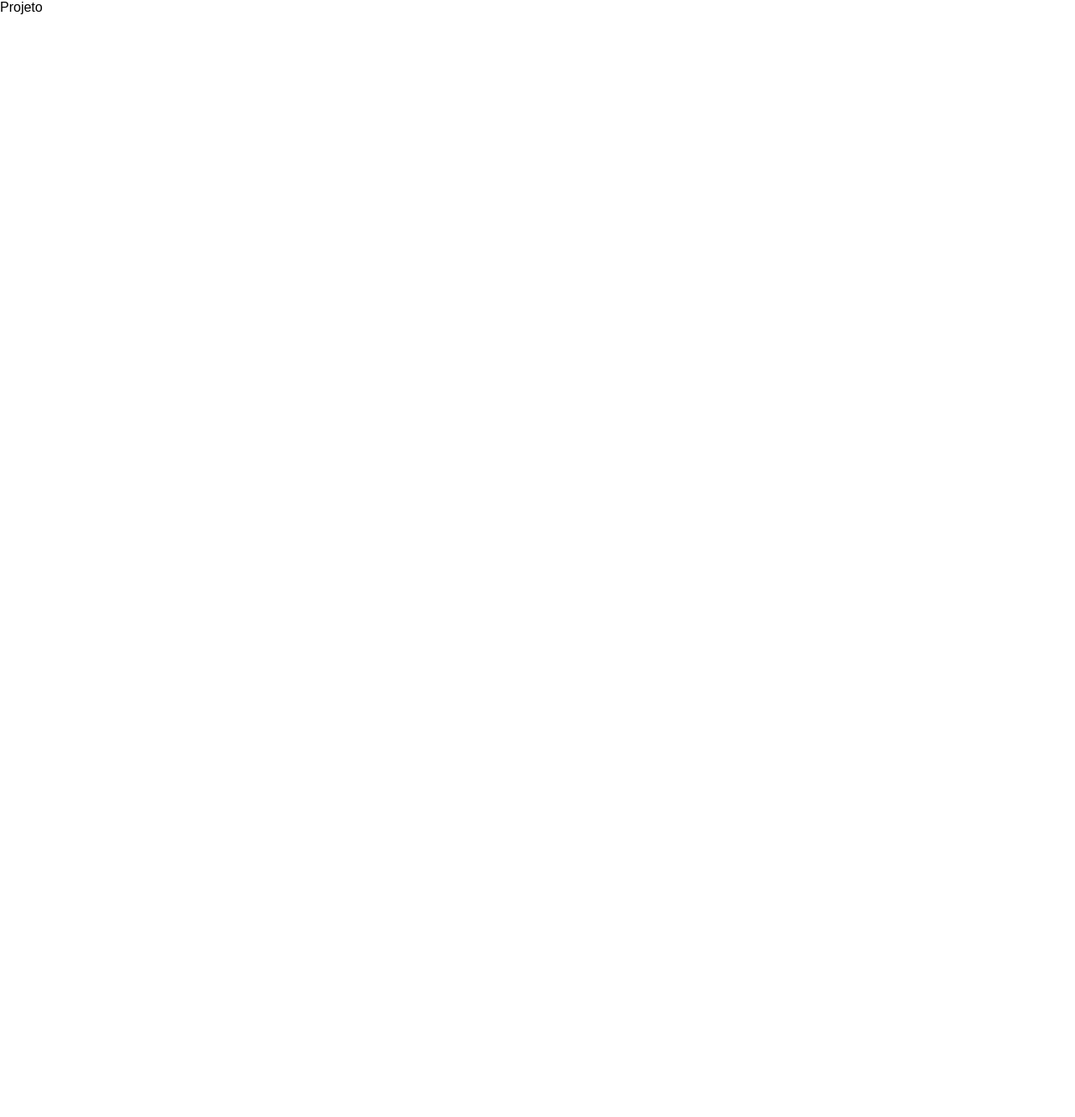
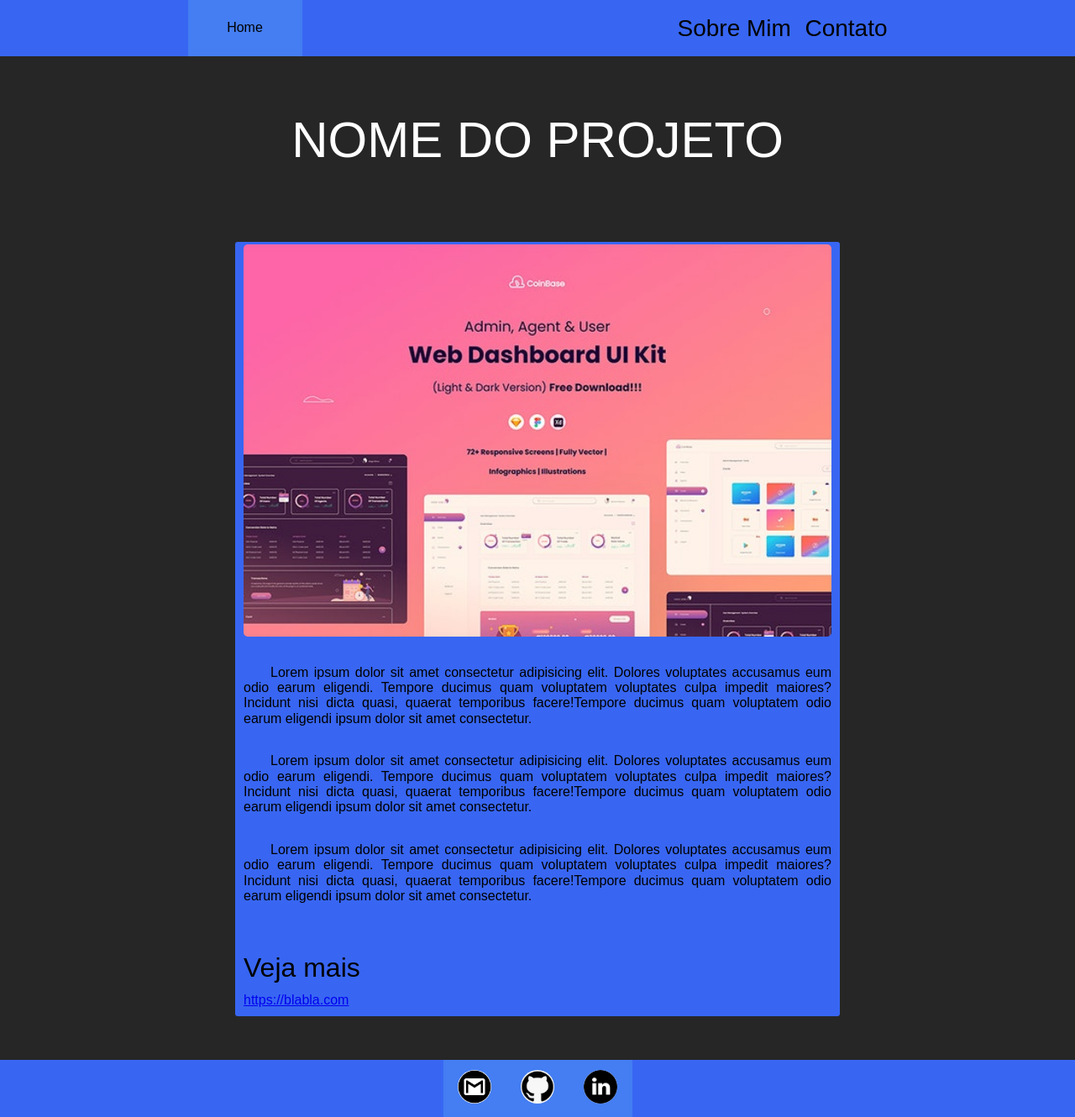
Before and after one commit to Felipe13devmaster/Felipe_Rodrigues_JAMStackAlura, a Next.js app: page /projeto in a window 1280 px wide. Shown: the whole page at 84% size. Before the commit the page ends 800 px from the top, so only its background shows below. Built offline with nearby package versions, Linux system fonts and the light colour scheme.

Commit message:
Criei a estrutura da pagina do projeto.

```diff
--- a/pages/projeto/index.js
+++ b/pages/projeto/index.js
@@ -1,6 +1,44 @@
-/* eslint-disable react/react-in-jsx-scope */
-const exPage = () => (
-  <div>Projeto</div>
+import React from 'react';
+
+import RepositorioScreen from '../../src/components/screens/RepositorioScreen';
+import websitePageHOC from '../../src/components/wrappers/WebSitePage/hoc';
+
+// eslint-disable-next-line no-unused-vars
+const projetos = [
+  {
+    image: '../img1.jpg',
+    titulo: 'titulo 1',
+    descricao: 'descrição 1',
+    link: 'link1',
+  },
+  {
+    image: '../img1.jpg',
+    titulo: 'titulo 2',
+    descricao: 'descrição 2',
+    link: 'link2',
+  },
+  {
+    image: '../img1.jpg',
+    titulo: 'titulo 3',
+    descricao: 'descrição 3',
+    link: 'link3',
+  },
+  {
+    image: '../img1.jpg',
+    titulo: 'titulo 4',
+    descricao: 'descrição 4',
+    link: 'link4',
+  },
+];
+
+const ProjetoPage = (projeto) => (
+  <RepositorioScreen projeto={projeto} />
 );
 
-export default exPage;
+export default websitePageHOC(ProjetoPage, {
+  pageWrapperProps: {
+    capaProps: {
+      display: false,
+    },
+  },
+});
--- a/src/components/screens/RepositorioScreen/index.js
+++ b/src/components/screens/RepositorioScreen/index.js
@@ -0,0 +1,74 @@
+/* eslint-disable react/prop-types */
+import React from 'react';
+import styled from 'styled-components';
+import theme from '../../../theme';
+import SectionTitle from '../../commons/SectionTitle';
+
+const WrapperRepositorio = styled.div`
+  display: flex;
+  flex-direction: column;
+  align-items: center;
+`;
+
+const Imagem = styled.img`
+  margin-bottom: 18px;
+  border-radius: 5px;
+`;
+
+const Texto = styled.p`
+  max-width: 700px;
+  text-align: justify;
+  text-indent: 2em;
+`;
+
+const TextoDestaque = styled.h3`
+  margin-bottom: 0;
+  font-size: 32px;
+  font-weight: 300;
+  line-height:  57.6px;
+`;
+
+const BoxProjeto = styled.div`
+  display: flex;
+  flex-direction: column;
+  border-radius: 3px;
+  padding: 3px 10px 10px;
+  background-color: ${theme.colors.primary};
+`;
+
+const LinkExterno = styled.a`
+`;
+
+const RepositorioScreen = () => (
+  <WrapperRepositorio>
+    <SectionTitle>Nome do projeto</SectionTitle>
+    <BoxProjeto>
+      <Imagem src="../../../images/img1.jpg" alt="Imagem" />
+      <Texto>
+        Lorem ipsum dolor sit amet consectetur adipisicing elit.
+        Dolores voluptates accusamus eum odio earum eligendi. Tempore
+        ducimus quam voluptatem voluptates culpa impedit maiores? Incidunt
+        nisi dicta quasi, quaerat temporibus facere!Tempore ducimus quam
+        voluptatem odio earum eligendi ipsum dolor sit amet consectetur.
+      </Texto>
+      <Texto>
+        Lorem ipsum dolor sit amet consectetur adipisicing elit.
+        Dolores voluptates accusamus eum odio earum eligendi. Tempore
+        ducimus quam voluptatem voluptates culpa impedit maiores? Incidunt
+        nisi dicta quasi, quaerat temporibus facere!Tempore ducimus quam
+        voluptatem odio earum eligendi ipsum dolor sit amet consectetur.
+      </Texto>
+      <Texto>
+        Lorem ipsum dolor sit amet consectetur adipisicing elit.
+        Dolores voluptates accusamus eum odio earum eligendi. Tempore
+        ducimus quam voluptatem voluptates culpa impedit maiores? Incidunt
+        nisi dicta quasi, quaerat temporibus facere!Tempore ducimus quam
+        voluptatem odio earum eligendi ipsum dolor sit amet consectetur.
+      </Texto>
+      <TextoDestaque>Veja mais</TextoDestaque>
+      <LinkExterno href="https://blabla.com">https://blabla.com</LinkExterno>
+    </BoxProjeto>
+  </WrapperRepositorio>
+);
+
+export default RepositorioScreen;
--- a/src/components/screens/SobreMimScreen/index.js
+++ b/src/components/screens/SobreMimScreen/index.js
@@ -89,7 +89,7 @@ const SobreMimScreen = ({ repositorios }) => (
         {repositorios.map((repositorio) => (
           <Item key={repositorio.id}>
             <Subtitulo>{repositorio.name}</Subtitulo>
-            <LinkExterno href={repositorio.svn_url}>{repositorio.url}</LinkExterno>
+            <LinkExterno href={repositorio.svn_url}>{repositorio.svn_url}</LinkExterno>
           </Item>
         ))}
       </BoxMeusRepositorios>
--- a/src/theme/Logotipo/index.js
+++ b/src/theme/Logotipo/index.js
@@ -1,10 +1,17 @@
 import React from 'react';
 import styled from 'styled-components';
+import Link from '../../components/commons/Link';
 
 const LogotipoContent = styled.div`
 
 `;
 
-const Logotipo = () => <LogotipoContent>Logotipo</LogotipoContent>;
+const Logotipo = () => (
+  <Link href="/">
+    <LogotipoContent>
+      Home
+    </LogotipoContent>
+  </Link>
+);
 
 export default Logotipo;
```
